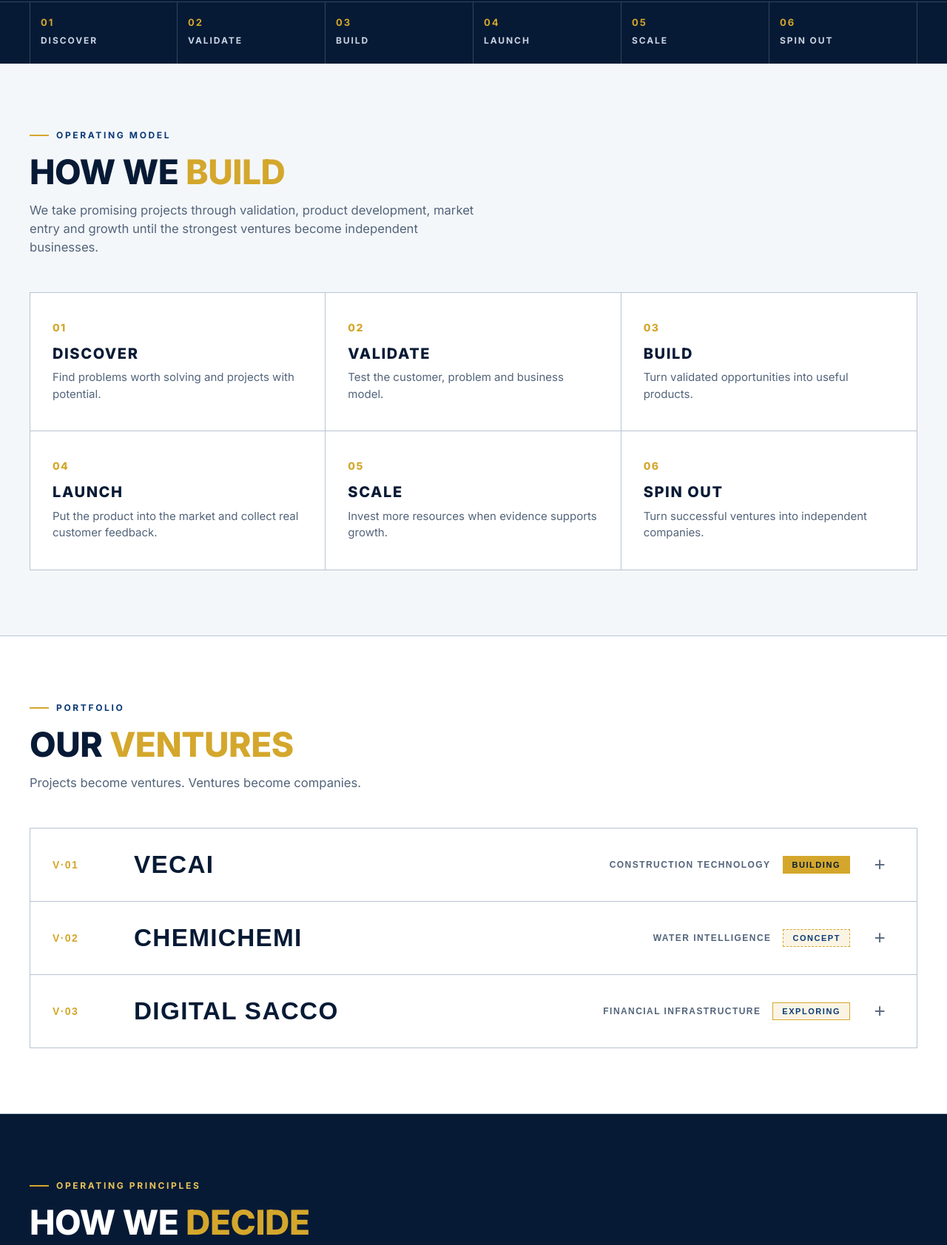
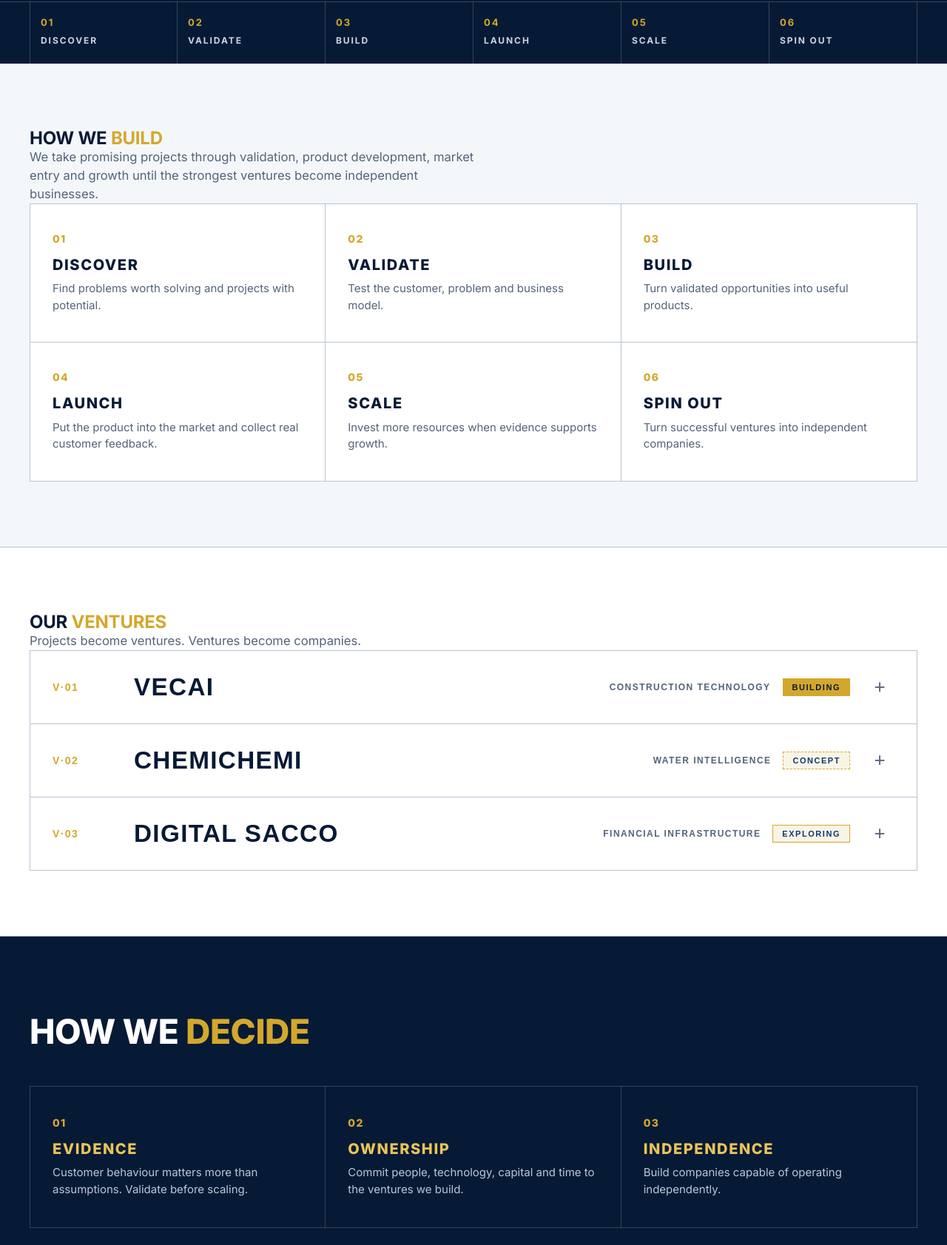
Before and after one commit to asoyovick/banexus, a website: page index.html in a window 1280 px wide. Shown: the part 715-2398 px from the top of the page at 74% size. Drawn offline with Linux system fonts and the light colour scheme.

Commit message:
fix: remove unnecessary eyebrow text from hero and section headings

```diff
--- a/index.html
+++ b/index.html
@@ -33,8 +33,7 @@
   <!-- HERO -->
   <section class="hero">
     <div class="hero-inner">
-      <p class="eyebrow"><span class="tick"></span>VENTURE BUILDING COMPANY</p>
-      <h1>WE BUILD<br>BUSINESSES<br><span class="gold">FROM IDEAS.</span></h1>
+       <h1>WE BUILD<br>BUSINESSES<br><span class="gold">FROM IDEAS.</span></h1>
       <p class="hero-lede">BANEXUS finds promising projects, takes the risk of building them, takes them to market, grows the ones that prove themselves, and turns successful ventures into independent businesses.</p>
       <div class="hero-actions">
         <a class="btn btn-gold" href="#ventures">EXPLORE VENTURES</a>
@@ -53,8 +52,7 @@
 
   <!-- MODEL -->
   <section class="model" id="model">
-    <div class="section-head">
-      <p class="eyebrow dark"><span class="tick"></span>OPERATING MODEL</p>
+
       <h2>HOW WE <span class="gold-text">BUILD</span></h2>
       <p class="section-sub">We take promising projects through validation, product development, market entry and growth until the strongest ventures become independent businesses.</p>
     </div>
@@ -70,9 +68,7 @@
 
   <!-- VENTURES -->
   <section class="ventures" id="ventures">
-    <div class="section-head">
-      <p class="eyebrow dark"><span class="tick"></span>PORTFOLIO</p>
-      <h2>OUR <span class="gold-text">VENTURES</span></h2>
+    <h2>OUR <span class="gold-text">VENTURES</span></h2>
       <p class="section-sub">Projects become ventures. Ventures become companies.</p>
     </div>
     <div class="venture-list">
@@ -127,8 +123,7 @@
   <!-- PRINCIPLES -->
   <section class="principles" id="principles">
     <div class="principles-inner">
-      <p class="eyebrow"><span class="tick"></span>OPERATING PRINCIPLES</p>
-      <h2>HOW WE <span class="gold">DECIDE</span></h2>
+       <h2>HOW WE <span class="gold">DECIDE</span></h2>
       <ol class="principles-grid">
         <li><span class="num">01</span><h3>EVIDENCE</h3><p>Customer behaviour matters more than assumptions. Validate before scaling.</p></li>
         <li><span class="num">02</span><h3>OWNERSHIP</h3><p>Commit people, technology, capital and time to the ventures we build.</p></li>
@@ -141,7 +136,6 @@
   <section class="build" id="build">
     <div class="build-inner">
       <div class="build-copy">
-        <p class="eyebrow dark"><span class="tick"></span>BUILD WITH US</p>
         <h2>HAVE A PROBLEM<br>WORTH <span class="gold-text">BUILDING?</span></h2>
         <p>If you have identified a real problem and believe a business should exist around solving it, bring the opportunity to BANEXUS.</p>
       </div>
```
